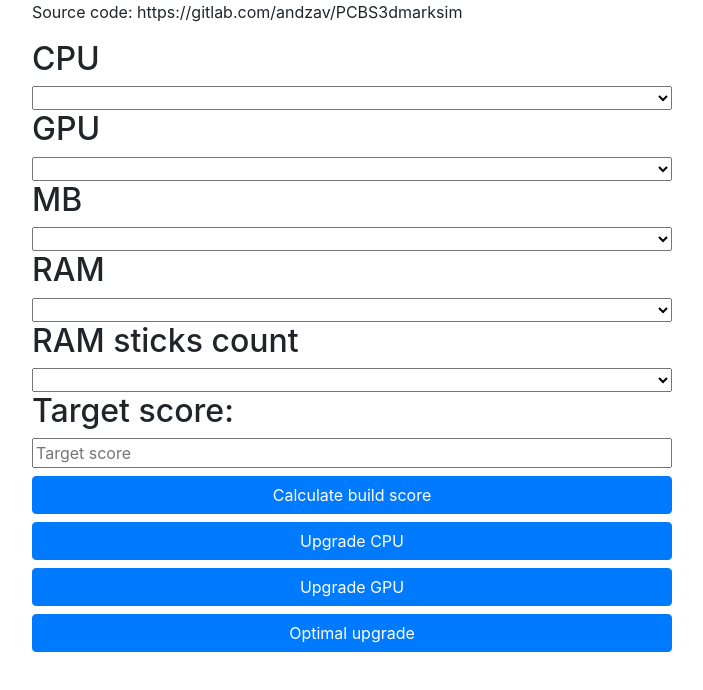
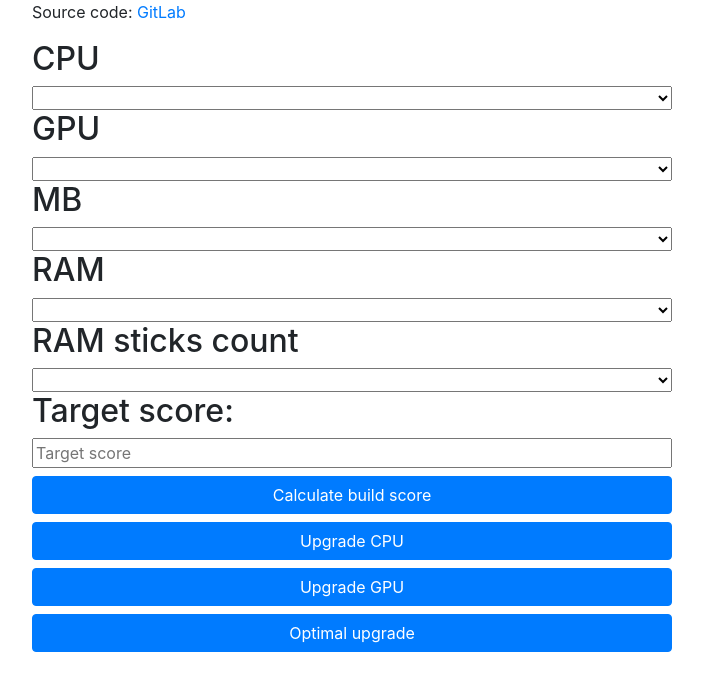
Before and after one commit to jcreator35/PCBS3dmarksim, a website: page public/index.html in a window 1280 px wide. Shown: the whole page, without its empty margins (288-991 px from the left). Drawn offline with nearby package versions, Linux system fonts and the light colour scheme; no server answers.

Commit message:
Update index.html

```diff
--- a/public/index.html
+++ b/public/index.html
@@ -7,7 +7,7 @@
     }
 </style>
 <body>
-<p>Source code: https://gitlab.com/andzav/PCBS3dmarksim</p>
+<p>Source code: <a href="https://gitlab.com/andzav/PCBS3dmarksim">GitLab</a></p>
 <h2>CPU</h2>
 <select id="cpu" class="btn-block"></select>
 <h2>GPU</h2>
```
